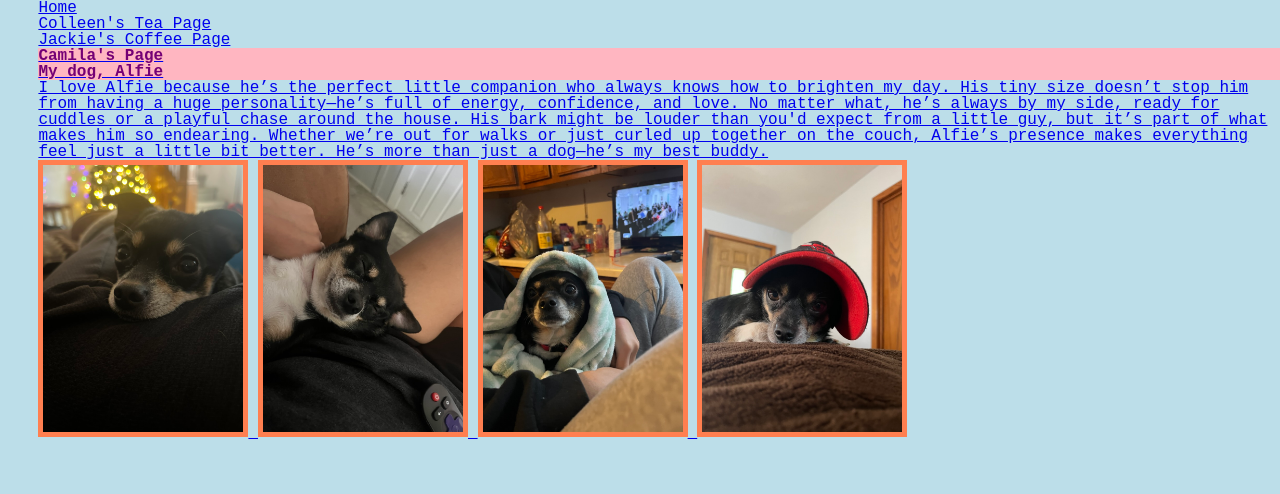
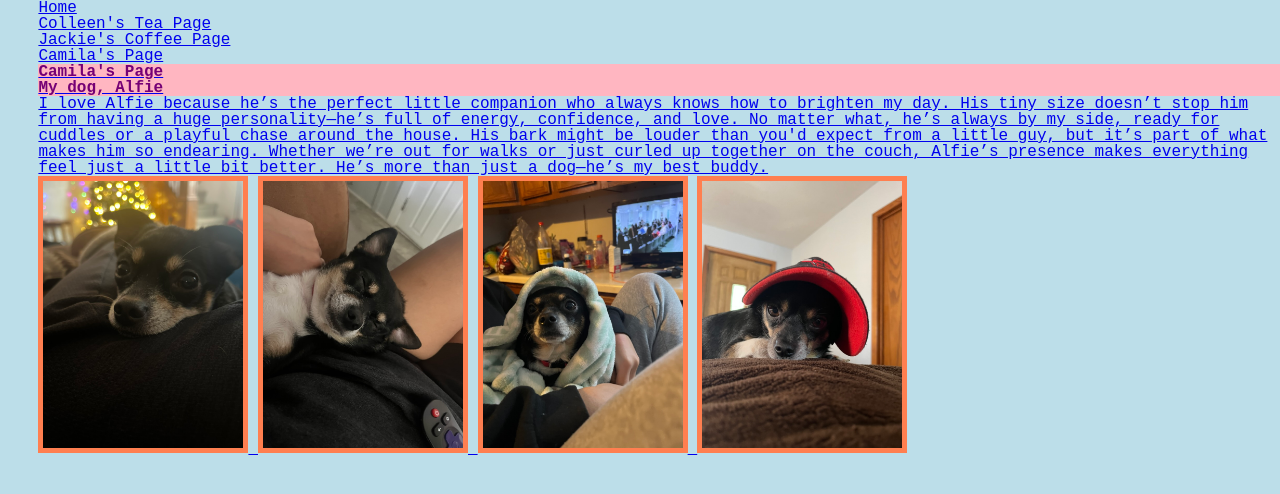
Before and after one commit to gcamilaumich/discussion_wk3, a plain HTML site: page camila.html in a window 1280 px wide. Drawn offline with Linux system fonts and the light colour scheme.

Commit message:
Add files via upload

```diff
--- a/camila.html
+++ b/camila.html
@@ -14,6 +14,7 @@
                 <li><a href = "index.html">Home</a></li>
                 <li><a href="colleen.html">Colleen's Tea Page</a></li>
                 <li><a href="jackie.html">Jackie's Coffee Page</a</li>
+                <li><a href="camila.html">Camila's Page</a</li>
             </ul>
         </nav>
         <h1> Camila's Page </h1>
```
Also changed, not shown: 1 other file.
